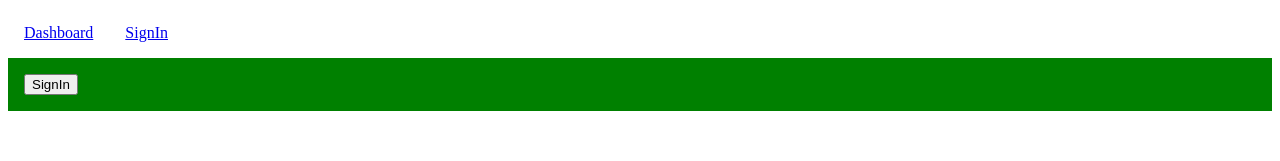
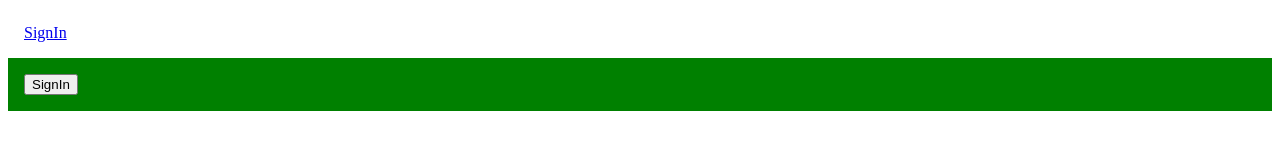
Before and after one commit to LuisValgoi/context-api-auth-playground, a React (Create React App) app: page /signin in a window 1280 px wide. Shown: the top 161 px of the page. Built offline with nearby package versions, Linux system fonts and the light colour scheme.

Commit message:
feat: added dinamicity for signed in

```diff
--- a/src/App.js
+++ b/src/App.js
@@ -2,19 +2,20 @@ import React from "react";
 import { BrowserRouter } from "react-router-dom";
 import Routes from "./routes";
 
+import { AuthProvider } from "./contexts/auth";
 import Header from "./components/Header";
 import Container from "./components/Container";
 
 const App = () => {
   return (
-    <div>
+    <AuthProvider>
       <BrowserRouter>
         <Header />
         <Container>
           <Routes />
         </Container>
       </BrowserRouter>
-    </div>
+    </AuthProvider>
   );
 };
 
--- a/src/components/Header/index.js
+++ b/src/components/Header/index.js
@@ -1,6 +1,7 @@
 import React from "react";
 
 import { Link } from "react-router-dom";
+import { useAuth } from "../../contexts/auth";
 
 const styles = {
   header: {
@@ -13,14 +14,20 @@ const styles = {
 };
 
 export default function Header() {
+  const { signed } = useAuth();
+
   return (
     <div style={styles.header}>
+      {signed && (
         <Link style={styles.link} to="/dashboard">
           Dashboard
         </Link>
+      )}
+      {!signed && (
         <Link style={styles.link} to="/signin">
           SignIn
         </Link>
+      )}
     </div>
   );
 }
--- /dev/null
+++ b/src/contexts/auth.js
@@ -0,0 +1,26 @@
+import { createContext, useContext, useState } from "react";
+
+import * as auth from "../service/auth";
+
+const signIn = () => {};
+
+const AuthContext = createContext({ signed: false, user: {}, signIn });
+
+export const AuthProvider = (props) => {
+  const [user, setUser] = useState(null);
+
+  async function signIn() {
+    const response = await auth.signIn();
+    setUser(response.user);
+  }
+
+  return <AuthContext.Provider value={{ signed: !!user, user: user, signIn }}>{props.children}</AuthContext.Provider>;
+};
+
+export function useAuth() {
+  const auth = useContext(AuthContext);
+  if (!auth) throw new Error("it must be used within a Provider");
+  return auth;
+}
+
+export default AuthContext;
--- a/src/pages/Signin/index.js
+++ b/src/pages/Signin/index.js
@@ -1,16 +1,13 @@
 import React from "react";
 
-import { signIn } from "../../service/auth";
+import { useAuth } from "../../contexts/auth";
 
 const SignIn = () => {
-  const handleSignIn = async () => {
-    const res = await signIn();
-    console.log(res);
-  };
+  const { signIn } = useAuth();
 
   return (
     <>
-      <button onClick={() => handleSignIn()}>SignIn</button>
+      <button onClick={() => signIn()}>SignIn</button>
     </>
   );
 };
--- a/src/routes/index.js
+++ b/src/routes/index.js
@@ -1,13 +1,27 @@
 import React from "react";
+import { Redirect } from "react-router-dom";
+import { useAuth } from "../contexts/auth";
 
 import RoutesApp from "../routes/app/routes";
 import RoutesAuth from "../routes/auth/routes";
 
 const Routes = () => {
+  const { signed } = useAuth();
+
   return (
     <>
-      <RoutesApp />
-      <RoutesAuth />
+      {signed && (
+        <>
+          <Redirect from="/" to="/dashboard" />
+          <RoutesApp />
+        </>
+      )}
+      {!signed && (
+        <>
+          <Redirect from="/" to="/signin" />
+          <RoutesAuth />
+        </>
+      )}
     </>
   );
 };
```
Also changed, not shown: 2 other files (tests, documents, lock files or other folders). Lines whose indentation alone changed are shown as unchanged.
